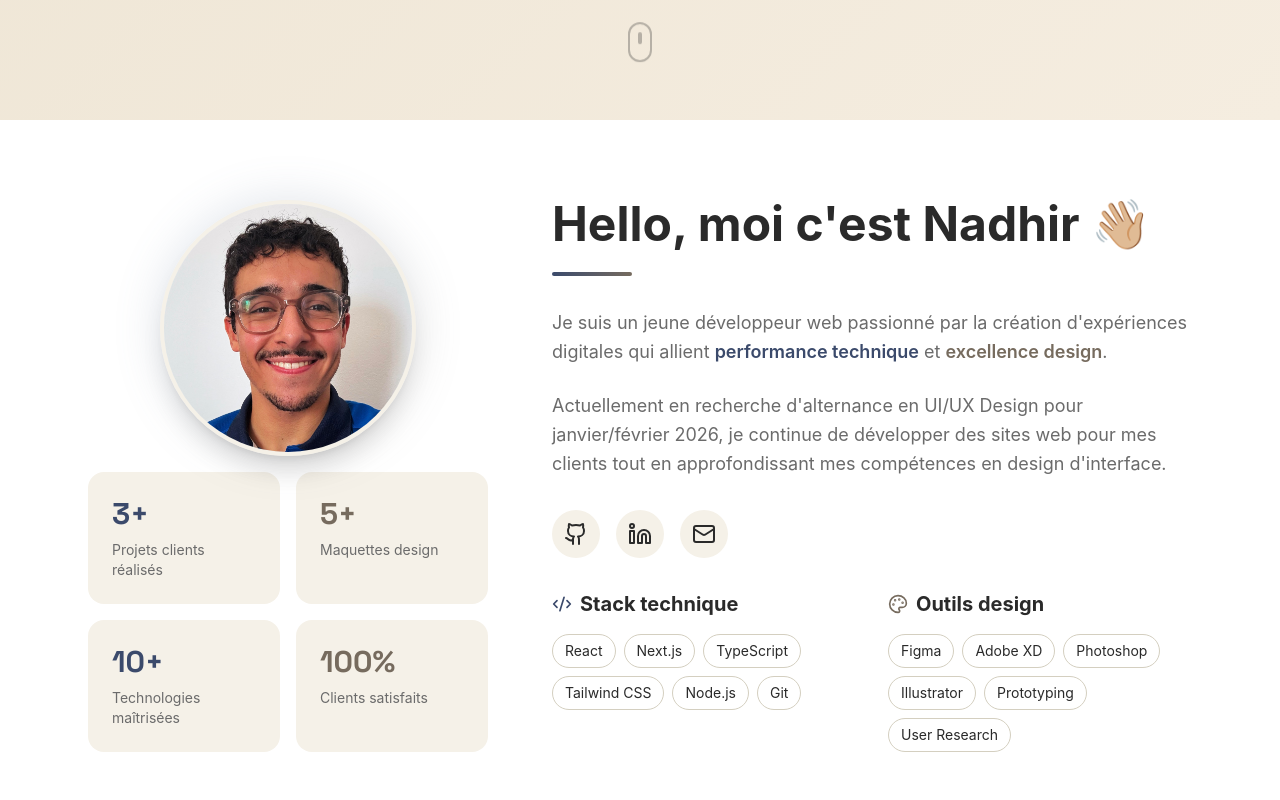
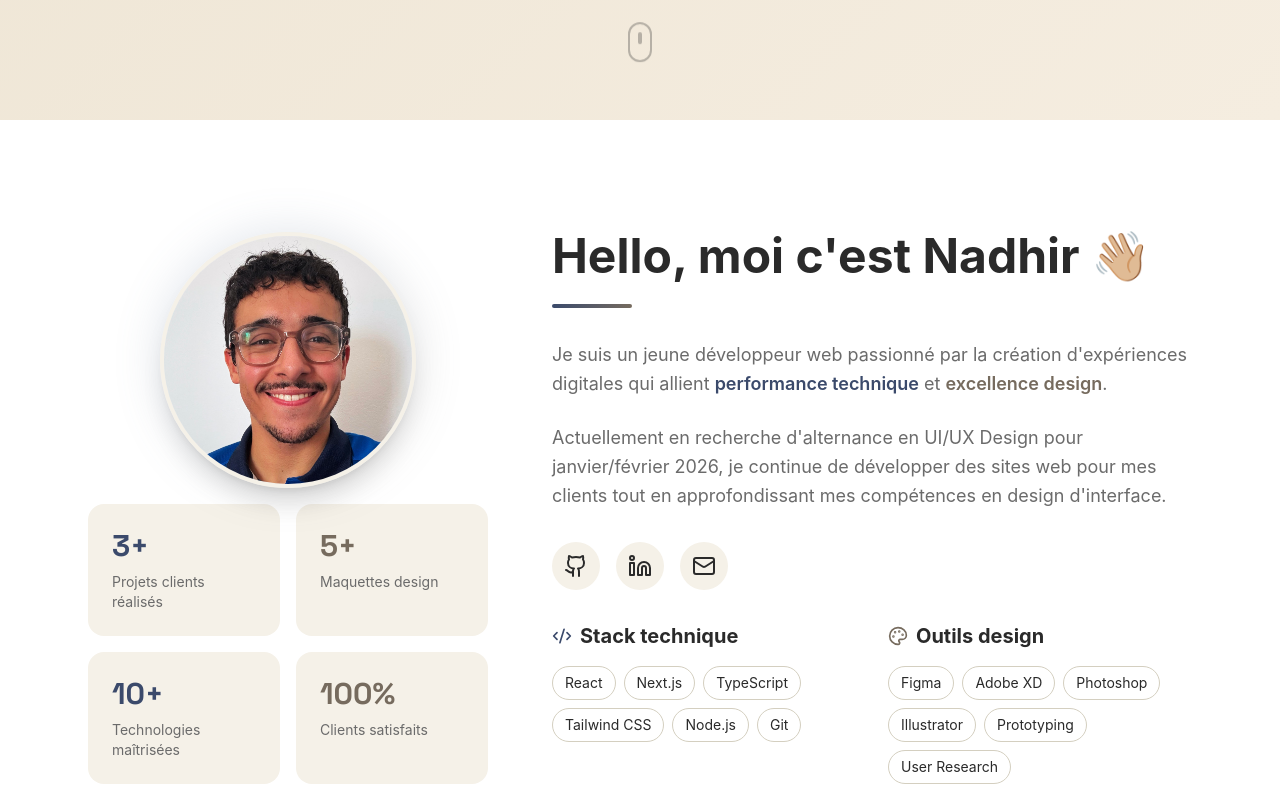
Before and after one commit to nadhirbk/portfolio, a Next.js app: page / in a window 1280 px wide. Shown: the part 680-1480 px from the top of the page. Built offline with nearby package versions, Linux system fonts and the light colour scheme; a web font is replaced by a local one.

Commit message:
✨ Optimisation du spacing de la section About
- Ajustement pt-20 -> pt-28 pour plus d'espace respiratoire en haut
- Réduction pb-8 -> pb-4 pour compenser et équilibrer la section
- Amélioration du positionnement lors de la navigation via navbar
- Meilleure hiérarchie visuelle

```diff
--- a/app/page.js
+++ b/app/page.js
@@ -441,7 +441,7 @@ export default function Portfolio() {
         {/* About Section */}
         <section
           id="about"
-          className={`pt-20 pb-8 transition-colors duration-700 ${
+          className={`pt-28 pb-4 transition-colors duration-700 ${
             isDarkMode ? "bg-[#0F0F0F]" : "bg-white"
           }`}
         >
```
